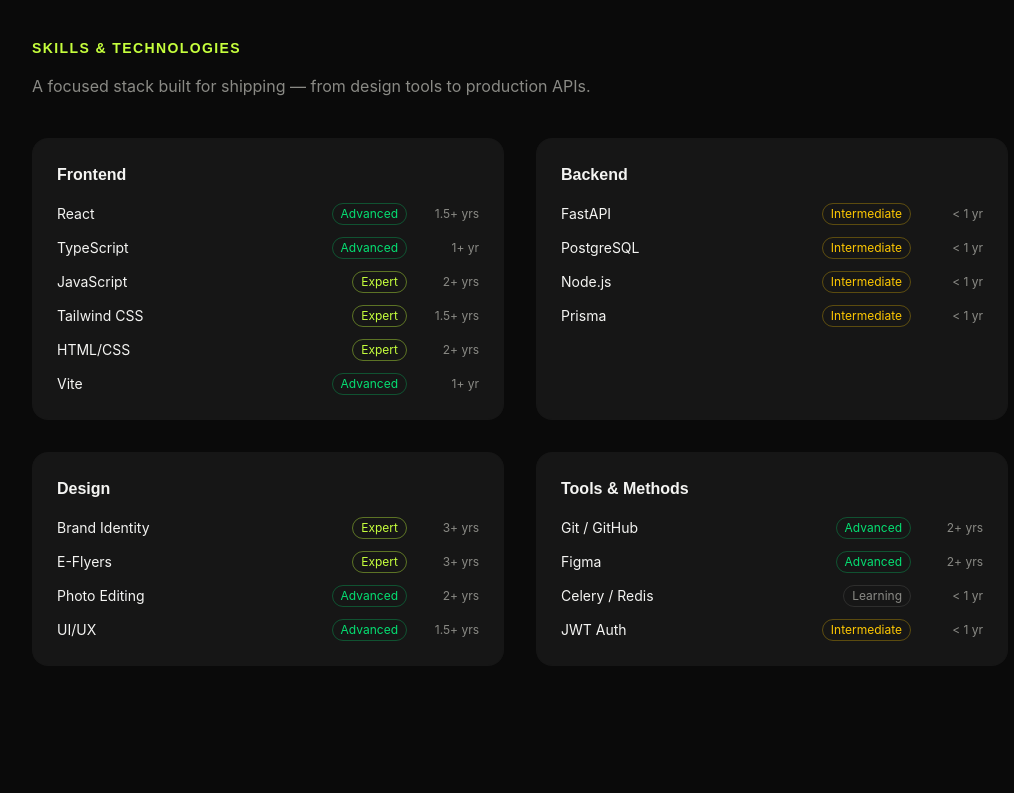
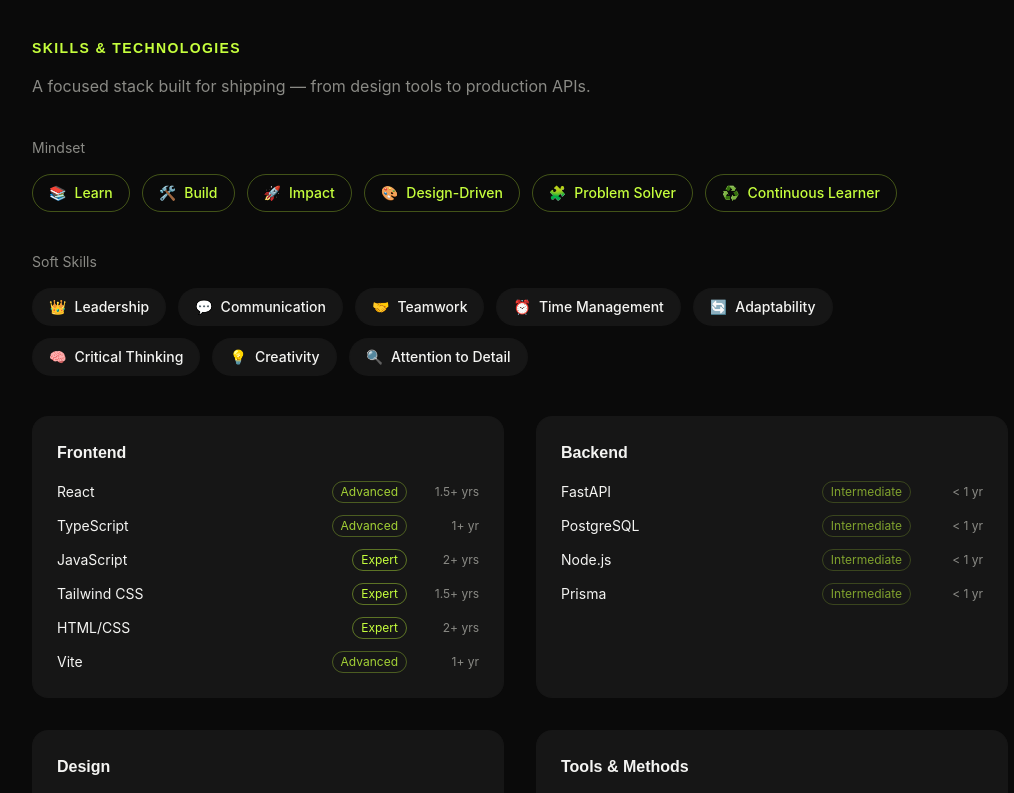
Before and after one commit to LowkeyFY/Portfolio-website, a React (Vite) app in the folder frontend/: page / in a window 1280 px wide. Shown: the part 1520-2313 px from the top of the page, without its empty margins (120-1134 px from the left). Built offline with nearby package versions, Linux system fonts and the light colour scheme; no server answers.

Commit message:
Add soft skills: Leadership, Communication, Teamwork, and more

```diff
--- a/frontend/src/components/Skills.tsx
+++ b/frontend/src/components/Skills.tsx
@@ -1,3 +1,12 @@
+const traits = [
+  { name: 'Learn', icon: '📚' },
+  { name: 'Build', icon: '🛠️' },
+  { name: 'Impact', icon: '🚀' },
+  { name: 'Design-Driven', icon: '🎨' },
+  { name: 'Problem Solver', icon: '🧩' },
+  { name: 'Continuous Learner', icon: '♻️' },
+];
+
 const skillCategories = [
   {
     category: 'Frontend',
@@ -39,10 +48,21 @@
   },
 ];
 
+const softSkills = [
+  { name: 'Leadership', icon: '👑' },
+  { name: 'Communication', icon: '💬' },
+  { name: 'Teamwork', icon: '🤝' },
+  { name: 'Time Management', icon: '⏰' },
+  { name: 'Adaptability', icon: '🔄' },
+  { name: 'Critical Thinking', icon: '🧠' },
+  { name: 'Creativity', icon: '💡' },
+  { name: 'Attention to Detail', icon: '🔍' },
+];
+
 const levelColors: Record<string, string> = {
   Expert: 'text-accent border-accent/40',
-  Advanced: 'text-green-400 border-green-400/30',
-  Intermediate: 'text-yellow-400 border-yellow-400/30',
+  Advanced: 'text-accent/80 border-accent/30',
+  Intermediate: 'text-accent/60 border-accent/20',
   Learning: 'text-muted border-muted/20',
 };
 
@@ -55,6 +75,38 @@
       <p className="text-muted max-w-xl mb-10">
         A focused stack built for shipping — from design tools to production APIs.
       </p>
+
+      {/* Mindset / Soft Skills */}
+      <div className="mb-10">
+        <p className="text-sm text-muted mb-4">Mindset</p>
+        <div className="flex flex-wrap gap-3">
+          {traits.map((trait) => (
+            <span
+              key={trait.name}
+              className="inline-flex items-center gap-2 text-sm font-medium text-accent border border-accent/30 rounded-full px-4 py-2"
+            >
+              <span>{trait.icon}</span>
+              {trait.name}
+            </span>
+          ))}
+        </div>
+      </div>
+
+      {/* Soft Skills */}
+      <div className="mb-10">
+        <p className="text-sm text-muted mb-4">Soft Skills</p>
+        <div className="flex flex-wrap gap-3">
+          {softSkills.map((skill) => (
+            <span
+              key={skill.name}
+              className="inline-flex items-center gap-2 text-sm font-medium text-fg bg-surface border border-surface/50 rounded-full px-4 py-2 hover:border-accent/30 transition-colors"
+            >
+              <span>{skill.icon}</span>
+              {skill.name}
+            </span>
+          ))}
+        </div>
+      </div>
 
       <div className="grid md:grid-cols-2 gap-8">
         {skillCategories.map((cat) => (
```
